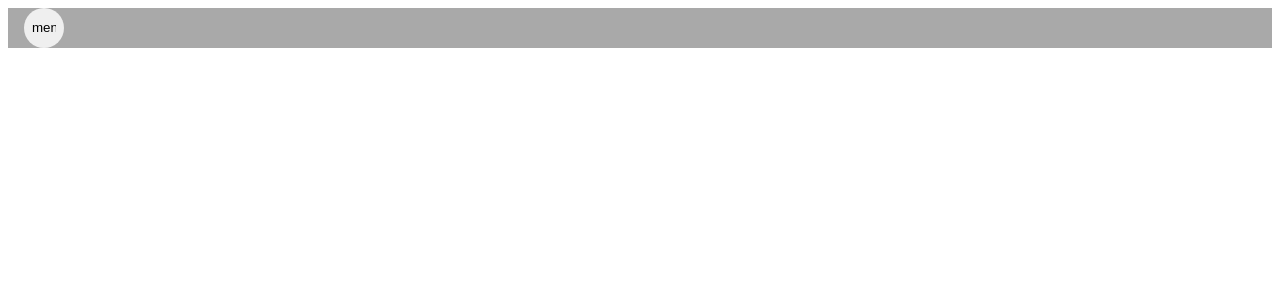
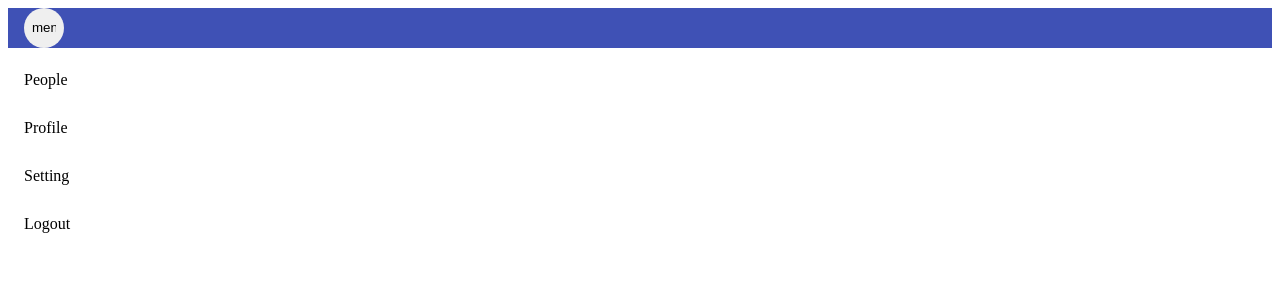
Before and after one commit to sandippote/angular-it, an Angular app: page / in a window 1280 px wide. Shown: the top 300 px of the page. Built offline with nearby package versions, Linux system fonts and the light colour scheme.

Commit message:
2 files modified

```diff
--- a/src/app/app.component.html
+++ b/src/app/app.component.html
@@ -1,38 +1,5 @@
-<!-- <div fxLayout="row">
-
-	<div fxFlex="24">
-		<app-navbar></app-navbar>
-	</div>
-
-	<div fxFlex>
-		<router-outlet></router-outlet>
-	</div>
-</div> -->
-
-<!-- <mat-sidenav-container>
-  <mat-sidenav>
-    <mat-nav-list>
-
-      <a mat-list-item [routerLink]="'/accounts'"> Accounts </a>
-      <a mat-list-item [routerLink]="'/create-account'"> Create Account </a>
-      <a mat-list-item [routerLink]="'/contacts'"> Contacts </a>
-      <a mat-list-item [routerLink]="'/create-contact'"> Create Contact </a>
-      <a mat-list-item [routerLink]="'/activities'"> Activities </a>
-      <a mat-list-item [routerLink]="'/create-activity'"> Create Activity </a>
-      <a mat-list-item (click)="sidenav.toggle()" href="" mat-list-item>Close</a>
-
-    </mat-nav-list>
-  </mat-sidenav>
-  <mat-sidenav-content>
-    <div style="height: 88vh;">
-
-      <router-outlet></router-outlet>
-    </div>
-  </mat-sidenav-content>
-</mat-sidenav-container> -->
-
 <div id="my-app">
-  <mat-toolbar>
+  <mat-toolbar color="primary">
     <mat-toolbar-row>
       <button mat-icon-button>
         <mat-icon>menu</mat-icon>
@@ -43,13 +10,19 @@
     </mat-toolbar-row>
   </mat-toolbar>
 
-  <mat-sidenav-container>
-    <mat-sidenav>
-      dfsfsdfdsf
+  <mat-sidenav-container class="example-container">
+    <mat-sidenav mode="side" opened>
+      <mat-nav-list>
+        <a mat-list-item routerLink="people"> People </a>
+        <a mat-list-item [routerLink]="'/create-account'"> Profile </a>
+        <a mat-list-item [routerLink]="'/contacts'"> Setting </a>
+        <a mat-list-item [routerLink]="'/create-contact'"> Logout </a>
+      </mat-nav-list>
     </mat-sidenav>
-
     <mat-sidenav-content>
-      <router-outlet></router-outlet>
+      <div style="height: 88vh;">
+        <router-outlet></router-outlet>
+      </div>
     </mat-sidenav-content>
   </mat-sidenav-container>
 </div>
--- a/src/app/app.component.scss
+++ b/src/app/app.component.scss
@@ -4,6 +4,28 @@
 
 #my-app {
   mat-toolbar {
-    background-color: #a9a9a9;
+    background-color: #3f51b5;
+  }
+
+  mat-sidenav-container {
+    mat-sidenav {
+      width: 240px;
+      height: 100vh;
+      overflow: auto;
+
+      mat-nav-list {
+        a:hover {
+          background-color: lightgray;
+        }
+      }
+    }
+
+    mat-sidenav-content {
+      div {
+        padding: 16px;
+      }
+    }
+
+
   }
 }
```
Also changed, not shown: src/app/app.component.ts (+6 -6 lines).
